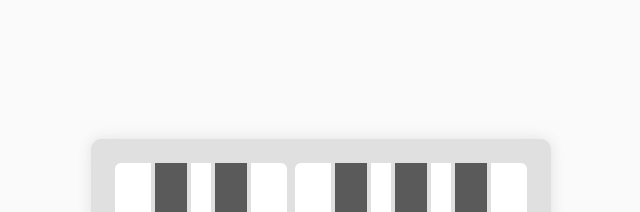
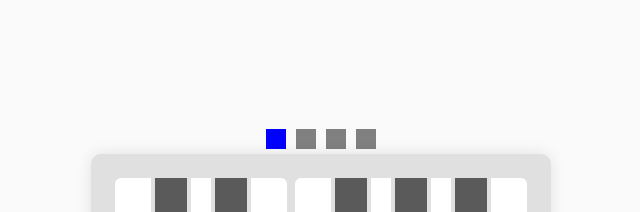
Before and after one commit to perttuvirkki/biano, a React (Create React App) app: page / in a window 1280 px wide. Shown: the top 212 px of the page, without its empty margins (319-959 px from the left). Built offline with nearby package versions, Linux system fonts and the light colour scheme; no server answers.

Commit message:
looper fixed

```diff
--- a/src/App.js
+++ b/src/App.js
@@ -3,6 +3,7 @@ import React, { useState } from "react";
 import Piano from "./components/Piano";
 import ChordPlayer from "./components/ChordPlayer";
 import ChordLooper from "./components/ChordLooper";
+import ProgressBar from "./components/ProgressBar";
 import "./styles.css";
 
 const App = () => {
@@ -15,6 +16,7 @@ const App = () => {
     { chordRoot: "A", chordType: "min" },
     { chordRoot: "G", chordType: "maj" },
   ]);
+  const [currentBeat, setCurrentBeat] = useState(0);
 
   function flatToSharp(note) {
     return note
@@ -47,6 +49,11 @@ const App = () => {
 
   return (
     <div className="app">
+      <ProgressBar
+        currentBeat={currentBeat}
+        totalBeats={chordPlayerSettings.length}
+      />
+
       <Piano
         highlightedChord={highlightedChord}
         numberOfOctaves={numberOfOctaves}
@@ -69,6 +76,7 @@ const App = () => {
         onPlayChord={handlePlayChord}
         octave="3"
         chords={chordPlayerSettings}
+        setCurrentBeat={setCurrentBeat}
       />
 
       <div>
--- a/src/components/ChordLooper.js
+++ b/src/components/ChordLooper.js
@@ -1,19 +1,20 @@
-import React, { useState, useEffect, useCallback } from "react";
+import React, { useState, useEffect, useRef } from "react";
 import { transpose, Chord } from "tonal";
 import SoundEngine from "./SoundEngine";
 import * as Tone from "tone";
 
-const ChordLooper = ({ chords, onPlayChord, octave }) => {
+const ChordLooper = ({ chords, onPlayChord, octave, setCurrentBeat }) => {
   const [isPlaying, setIsPlaying] = useState(false);
-  const [chordIndex, setChordIndex] = useState(0);
   const [tempo, setTempo] = useState(120);
+  const chordIndexRef = useRef(0); // Use a ref instead of state
 
   const playNextChord = () => {
-    if (!chords[chordIndex]) {
+    if (!chords[chordIndexRef.current]) {
       return;
     }
+    setCurrentBeat(chordIndexRef.current);
 
-    const { chordRoot, chordType } = chords[chordIndex];
+    const { chordRoot, chordType } = chords[chordIndexRef.current];
     const chordName = `${chordRoot}${chordType}`;
 
     const { intervals } = Chord.get(chordName);
@@ -21,11 +22,9 @@ const ChordLooper = ({ chords, onPlayChord, octave }) => {
       transpose(`${chordRoot}${octave}`, interval)
     );
     SoundEngine.playChord(notesInChord, octave);
-    //SoundEngine.playArpeggio(notesInChord, tempo);
 
     onPlayChord(notesInChord);
-    const nextChordIndex = (chordIndex + 1) % chords.length;
-    setChordIndex(nextChordIndex);
+    chordIndexRef.current = (chordIndexRef.current + 1) % chords.length; // Update the ref
   };
 
   useEffect(() => {
@@ -39,7 +38,7 @@ const ChordLooper = ({ chords, onPlayChord, octave }) => {
 
   const handleClick = () => {
     Tone.Transport.bpm.value = tempo;
-    Tone.Transport.scheduleRepeat(playNextChord, "1m"); // '4n' stands for quarter note, which would be one beat at the given tempo.
+    Tone.Transport.scheduleRepeat(playNextChord, "1m");
 
     setIsPlaying((prevIsPlaying) => !prevIsPlaying);
   };
--- /dev/null
+++ b/src/components/ProgressBar.js
@@ -0,0 +1,19 @@
+const ProgressBar = ({ currentBeat, totalBeats }) => {
+  return (
+    <div style={{ display: "flex" }}>
+      {Array.from({ length: totalBeats }, (_, i) => (
+        <div
+          key={i}
+          style={{
+            width: "20px",
+            height: "20px",
+            margin: "5px",
+            backgroundColor: i === currentBeat ? "blue" : "gray",
+          }}
+        />
+      ))}
+    </div>
+  );
+};
+
+export default ProgressBar;
```
